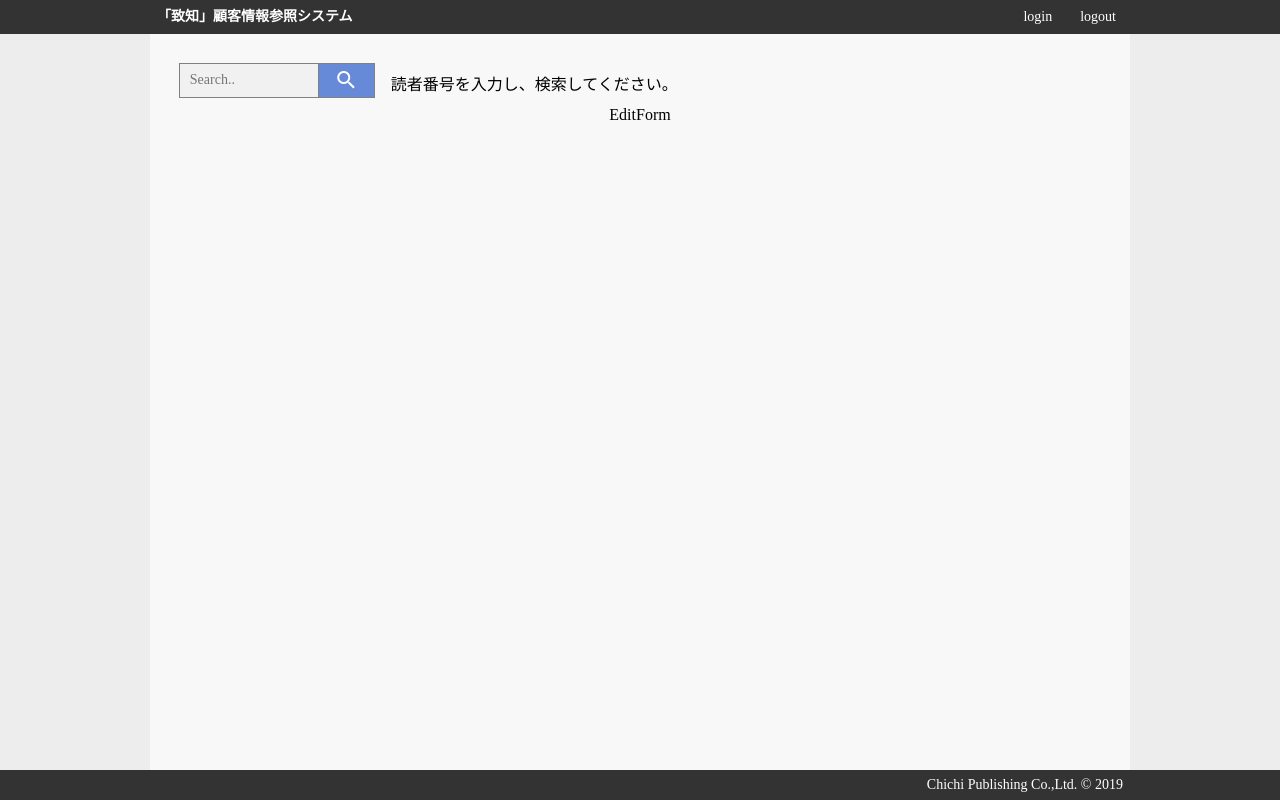
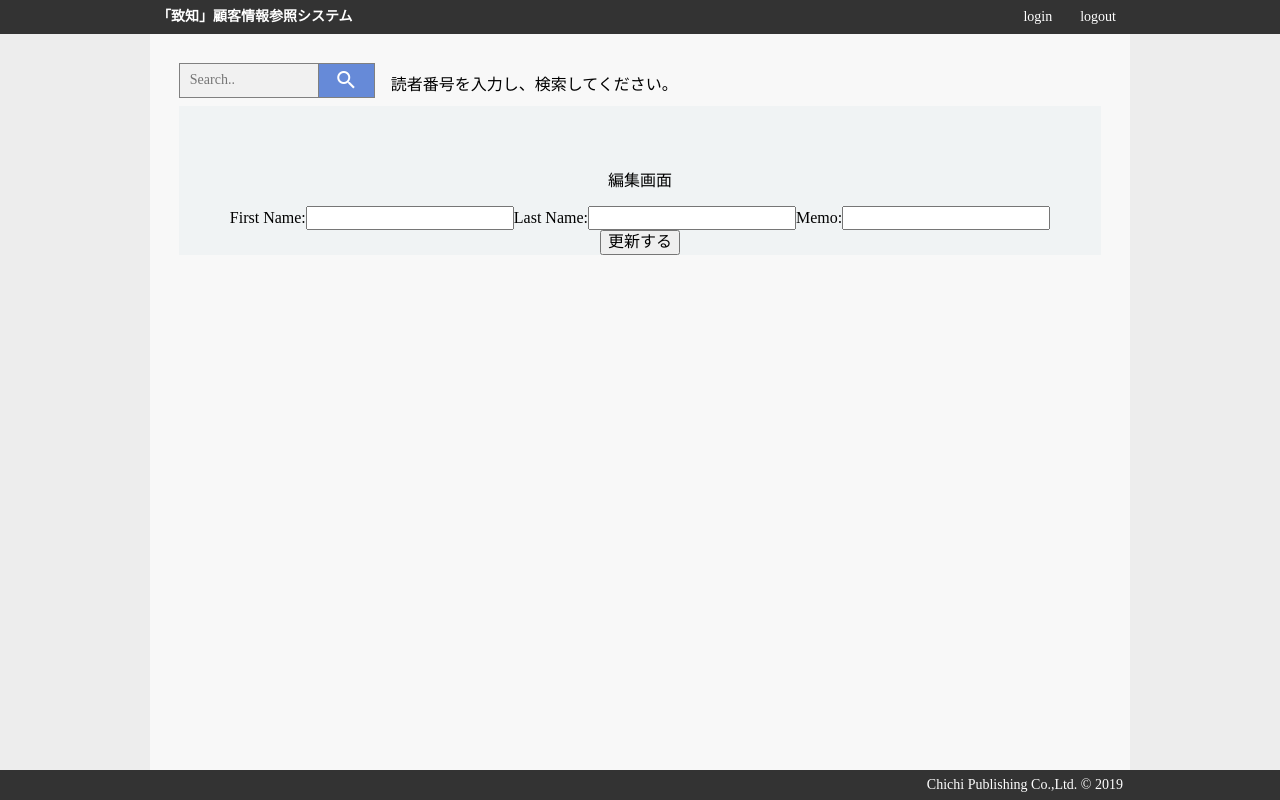
Before and after one commit to chichi-develop/cm-spinfo, a React (Create React App) app in the folder cm-spinfo-frontend/: page /EditForm in a window 1280 px wide. Built offline with nearby package versions, Linux system fonts and the light colour scheme.

Commit message:
add edit form

```diff
--- a/cm-spinfo-frontend/public/index.html
+++ b/cm-spinfo-frontend/public/index.html
@@ -31,6 +31,7 @@
   <body>
     <noscript>You need to enable JavaScript to run this app.</noscript>
     <div id="root"></div>
+    <div id="modal-root"></div>
     <!--
       This HTML file is a template.
       If you open it directly in the browser, you will see an empty page.
--- a/cm-spinfo-frontend/src/AppContainer.js
+++ b/cm-spinfo-frontend/src/AppContainer.js
@@ -5,6 +5,7 @@ import * as Actions from './redux/actions/actionsMdmms'
 
 import SearchForm from './components/common/SearchForm'
 import Mdmm from './components/mdmm/Mdmm'
+import MdmmEdit from './components/mdmm/MdmmEdit'
 
 import './AppContainer.css';
 
@@ -36,7 +37,7 @@ const AppContainer = () => {
   })
 
   const AddForm = () => <div>AddForm</div>;
-  const EditForm = () => <div>EditForm</div>;
+  const EditForm = () => <MdmmEdit/>
 
   // react-router-domの定義をrenderからcomponentに変えたが、再レンダリングが増えたため、戻した
   // const mdmmContainer = () => (
@@ -54,7 +55,7 @@ const AppContainer = () => {
           <Route exact path='/' render={() => <Mdmm state={mdmmState} mdmmDelete={mdmmDelete} />} />
           {/* renderからcomponentに変えたが、再レンダリングが増えたため、戻した */}
           <Route exact path='/AddForm' component={AddForm} />
-          <Route exact path='/EditForm' component={EditForm} />
+          <Route path='/EditForm' component={EditForm} />
         </div>
 
     </>
--- a/cm-spinfo-frontend/src/components/mdmm/Mdmm.css
+++ b/cm-spinfo-frontend/src/components/mdmm/Mdmm.css
@@ -48,3 +48,13 @@
   border:solid 1px #aaaaaa;
   padding: 0.5em 1em;
 }
+
+.modal {
+  position: absolute;
+  top: 50%;
+  left: 50%;
+  height: 80%;
+  width: 90%;
+  transform: translate(-50%, -50%) !important;
+  background-color: gray;
+}
--- a/cm-spinfo-frontend/src/components/mdmm/Mdmm.js
+++ b/cm-spinfo-frontend/src/components/mdmm/Mdmm.js
@@ -1,12 +1,16 @@
 import React, { useEffect, useState, useMemo } from 'react'
-import { Link } from 'react-router-dom'
+import ReactDOM from 'react-dom'
+
+// import { Link } from 'react-router-dom'
 import moment from 'moment'
 import _ from 'lodash'
 
 import DeleteIcon from '@material-ui/icons/Delete'
 import EditIcon from '@material-ui/icons/Edit'
+import CloseIcon from '@material-ui/icons/Close'
 // import CircularProgress from '@material-ui/core/CircularProgress';
 
+import MdmmEdit from './MdmmEdit'
 import './Mdmm.css'
 
 const Mdmm = (props) => {
@@ -194,10 +198,20 @@ const MdmmTable = (props) => {
                         md_nmmmbrs.find(c => c.id === mdmm.md_nmmmbr).title : ''
                   } */}
                   <td style={{padding: '0', textAlign: 'center', width: '3em'}}>
-                              <Link to={`/EditForm/${mdmm.md_idmdmm}`}><EditIcon style={{fontSize: '1.5em'}}/></Link>
+                    {/* <Link to={`/EditForm/${mdmm.md_idmdmm}`}><EditIcon style={{fontSize: '1.5em'}}/></Link> */}
+                    <ToggleContent
+                      toggle={show => <EditIcon style={{fontSize: '1.5em', color: '#668ad8'}} onClick={show} />}
+                      content={hide => (
+                        <Modal>
+                          <MdmmEdit mdmm={mdmm}>
+                            <button onClick={hide}><CloseIcon/></button>
+                          </MdmmEdit>
+                        </Modal>
+                      )}
+                    />
                   </td>
                   <td style={{padding: '0', textAlign: 'center', width: '3em'}}>
-                              <DeleteIcon style={{fontSize: '1.5em',color: '#668ad8'}}
+                    <DeleteIcon style={{fontSize: '1.5em', color: '#668ad8'}}
                                 onClick={(e) => {
                                   e.preventDefault();
                                   props.mdmmDelete({cdcstm:mdmm.md_cdcstm, nommrb:mdmm.md_nommrb});
@@ -213,4 +227,26 @@ const MdmmTable = (props) => {
   )
 }
 
+const ToggleContent = ({ toggle, content }) => {
+  const [isShown, setIsShown] = useState(false);
+  const hide = () => setIsShown(false);
+  const show = () => setIsShown(true);
+
+  return (
+    <>
+      {toggle(show)}
+      {isShown && content(hide)}
+    </>
+  );
+};
+
+const Modal = ({ children }) => (
+  ReactDOM.createPortal(
+    <div className="modal">
+      {children}
+    </div>,
+    document.getElementById('modal-root')
+  )
+);
+
 export default Mdmm
--- /dev/null
+++ b/cm-spinfo-frontend/src/components/mdmm/MdmmEdit.css
@@ -0,0 +1,39 @@
+.mdmmEdit-formContainer {
+  display: flex;
+  /* justify-content: space-between; */
+  /* justify-content: space-around; */
+  align-items: center;
+  flex-direction: column;
+
+  height: 100%;
+  width: 100%;
+  background-color: #edf2f3a8;
+  max-width:100%;
+  margin:0 auto
+}
+
+.mdmmEdit-form {
+  display: flex;
+  align-items: center;
+  flex-direction: column;
+  height: 95%;
+  width: 95%;
+}
+
+.mdmmEdit-form-data {
+  height: 95%;
+}
+
+.mdmmEdit-form-header {
+  display: flex;
+  align-items: center;
+  height: 50px;
+}
+
+.mdmmEdit-form-close {
+  display: flex;
+  align-items: center;
+  height: 50px;
+  /* margin-bottom: auto; */
+  margin-left: auto;
+}
--- /dev/null
+++ b/cm-spinfo-frontend/src/components/mdmm/MdmmEdit.js
@@ -0,0 +1,69 @@
+import React, { useState } from 'react'
+import './MdmmEdit.css'
+
+export const useInput = initialValue => {
+  const [value, setValue] = useState(initialValue)
+
+  return {
+    value,
+    setValue,
+    reset: () => setValue(""),
+    bind: {
+      value,
+      onChange: event => {
+        setValue(event.target.value)
+      }
+    }
+  };
+};
+
+export const MdmmEdit = (props) => {
+
+  // 更新日付	メモ連番	メモ分類	内容	編集	削除
+
+  const { value:firstName, bind:bindFirstName, reset:resetFirstName } = useInput('');
+  const { value:lastName, bind:bindLastName, reset:resetLastName } = useInput('')
+  const { value:memo, bind:bindMemo, reset:resetMemo } = useInput('')
+
+  const handleSubmit = (evt) => {
+      evt.preventDefault();
+      alert(`Submitting Name ${firstName} ${lastName} ${memo}`)
+      resetFirstName()
+      resetLastName()
+      resetMemo()
+  }
+  console.log('here!!!!!!!!!!')
+  console.log(props.mdmm)
+  return (
+    <div className="mdmmEdit-formContainer">
+      <div className="mdmmEdit-form-close">
+        {props.children}
+      </div>
+      <div className="mdmmEdit-form-header">
+        編集画面
+      </div>
+      <form className="mdmmEdit-form" onSubmit={handleSubmit}>
+        <div className="mdmmEdit-form-data">
+          {/* 更新日付	メモ連番	メモ分類	内容	編集	削除 */}
+          <label className="mdmmEdit-form-label">
+            First Name:
+            <input className="mdmmEdit-form-input" type="text" {...bindFirstName} />
+          </label>
+          <label className="mdmmEdit-form-label">
+            Last Name:
+            <input className="mdmmEdit-form-input" type="text" {...bindLastName} />
+          </label>
+          <label className="mdmmEdit-form-label">
+            Memo:
+            <input className="mdmmEdit-form-input" type="text" {...bindMemo} />
+          </label>
+        </div>
+        <div className="mdmmEdit-form-submit">
+          <input className="mdmmEdit-form-submit" type="submit" value="更新する" />
+        </div>
+      </form>
+    </div>
+  )
+}
+
+export default MdmmEdit
```
Lines whose indentation alone changed are shown as unchanged.
